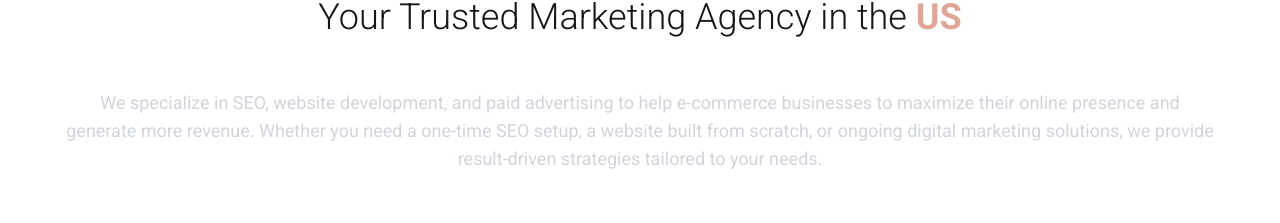
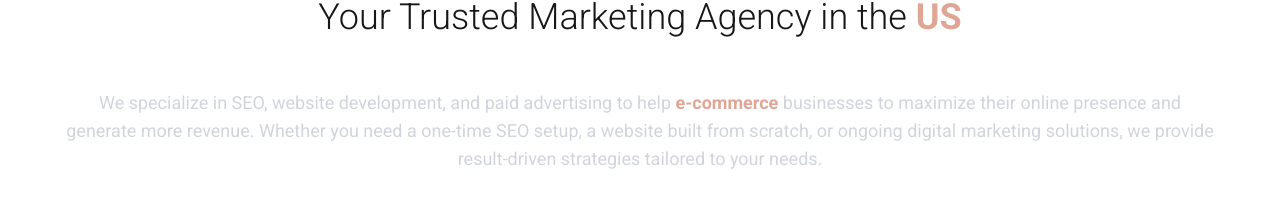
Before and after one commit to go-growth/go-growth, a Next.js app: page / in a window 1280 px wide. Shown: the part 447-670 px from the top of the page. Built offline with nearby package versions, Linux system fonts and the light colour scheme.

Commit message:
Update Hero.tsx

```diff
--- a/src/components/Hero.tsx
+++ b/src/components/Hero.tsx
@@ -105,7 +105,7 @@ const Hero: React.FC = () => {
 					{/* Description */}
 					<p className="text-gray-300 text-lg mb-10 mt-6 text-center">
 						We specialize in SEO, website development, and paid advertising to
-						help e-commerce businesses to maximize their online presence and generate more
+						help <span className="text-[#e0a695] font-bold">e-commerce </span> businesses to maximize their online presence and generate more
 						revenue. Whether you need a one-time SEO setup, a website built from
 						scratch, or ongoing digital marketing solutions, we provide
 						result-driven strategies tailored to your needs.
```
